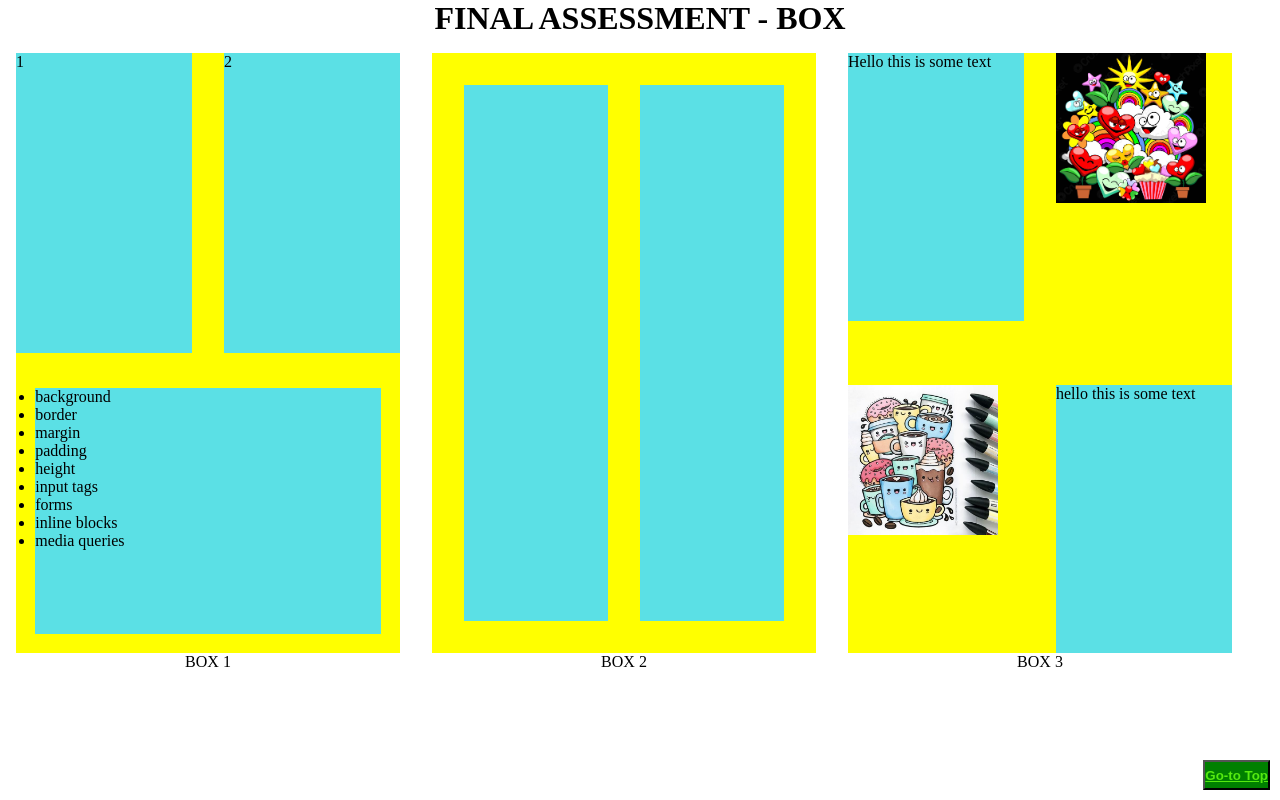
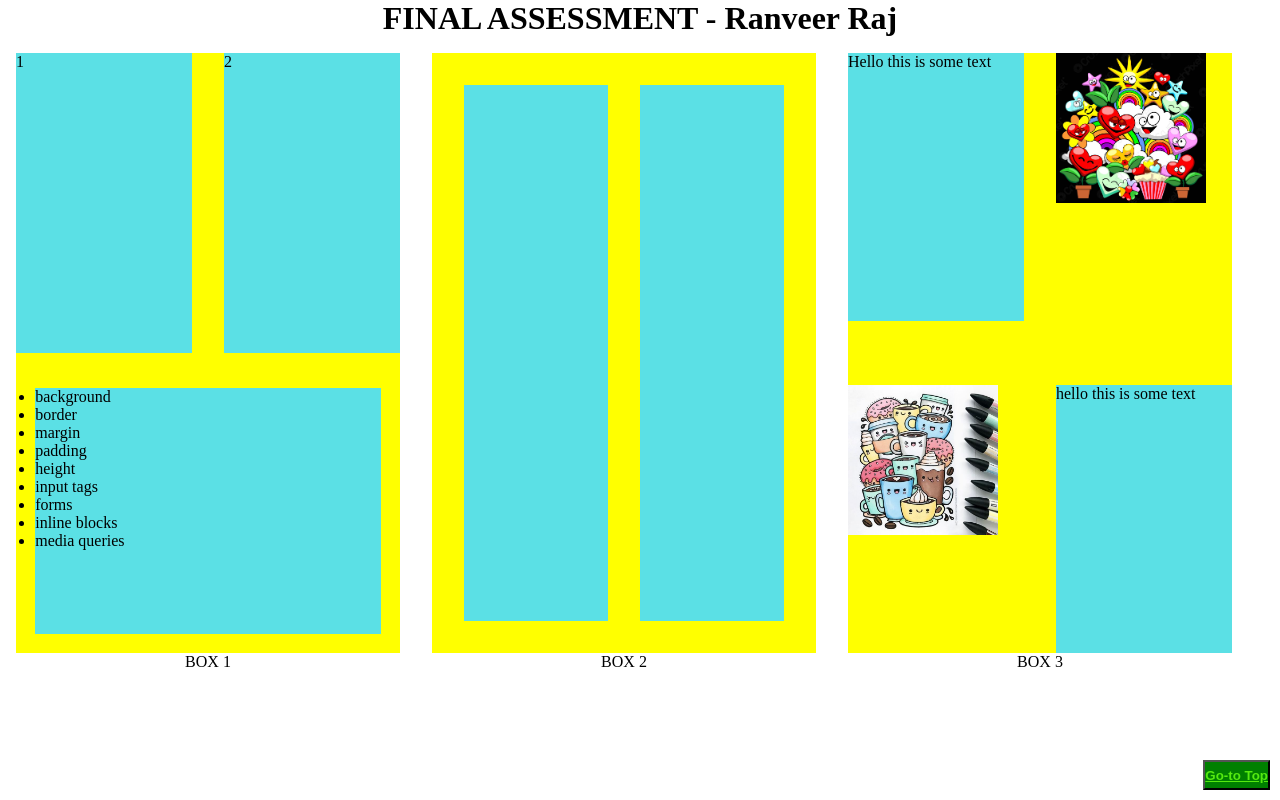
Before and after one commit to ranveerraj248/html-css-test, a plain HTML site: page index.html in a window 1280 px wide. Drawn offline with Linux system fonts and the light colour scheme.

Commit message:
name chnge

```diff
--- a/index.html
+++ b/index.html
@@ -9,7 +9,7 @@
 </head>
 <body>
     <button class ="button1"><a href="#top" style="color: rgb(85, 233, 16)">Go-to Top</a></button>
-    <h1 class="hding">FINAL ASSESSMENT - BOX </h1>
+    <h1 class="hding">FINAL ASSESSMENT - Ranveer Raj </h1>
 
     <div class="wrapper1  ">
         <div class="box21">
```
